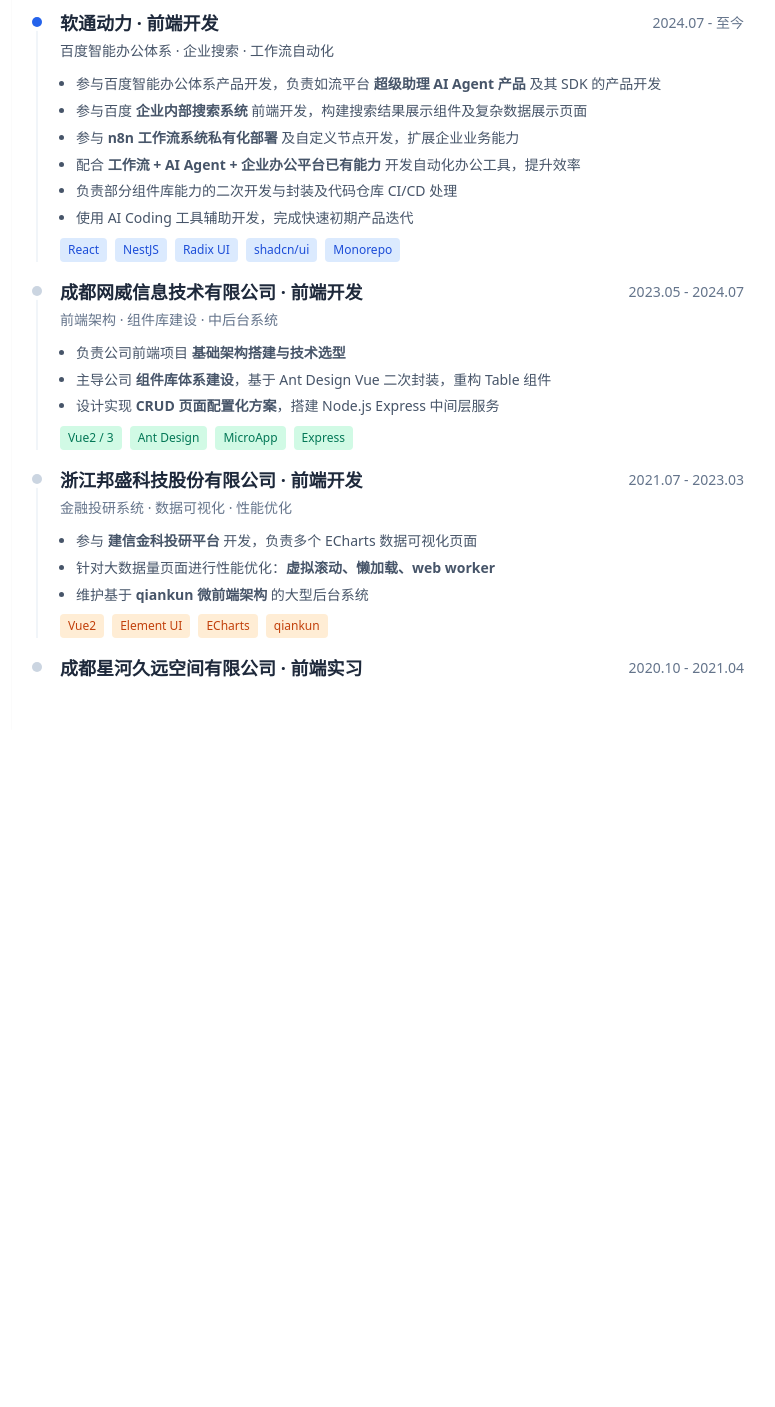
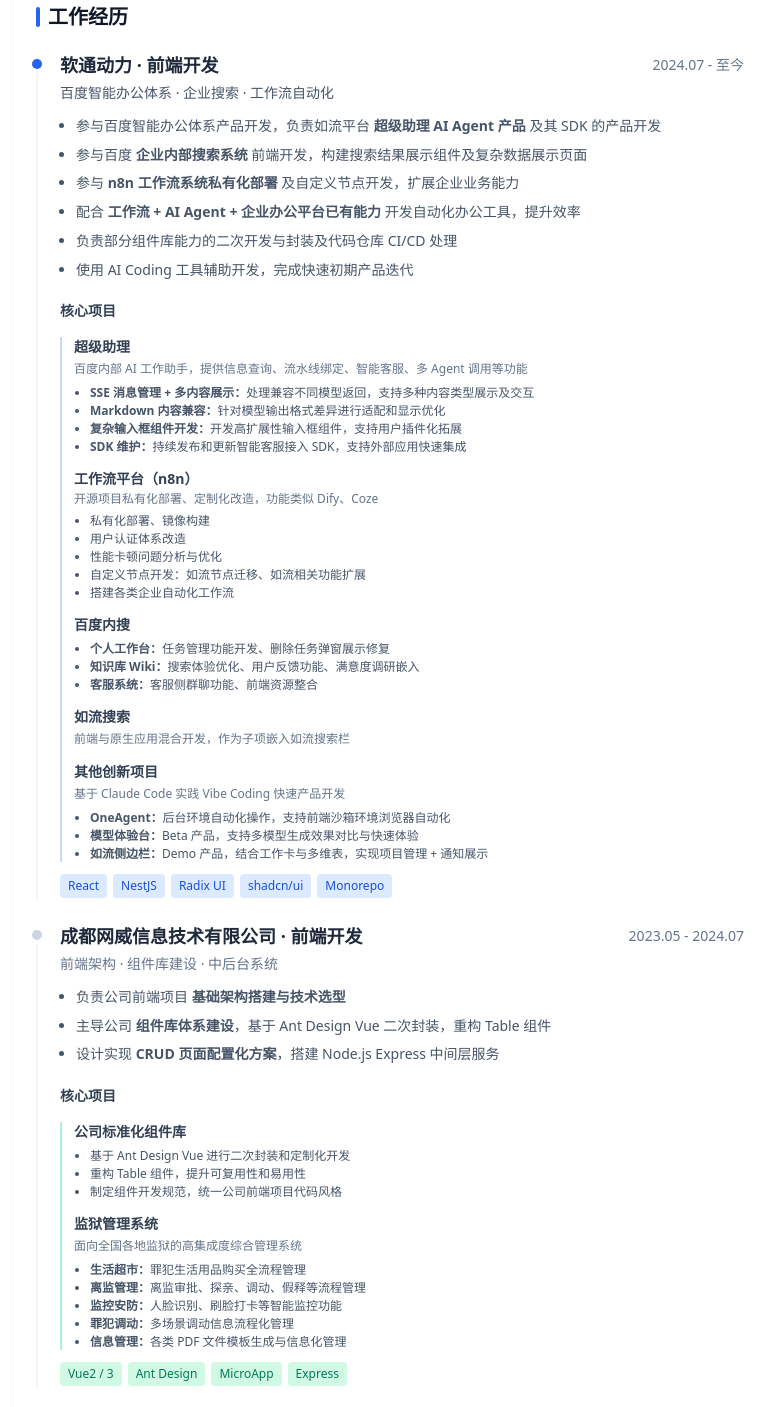
Before and after one commit to zhoulinf/resume, a plain HTML site: page index.html in a window 1280 px wide. Shown: the part 347-1754 px from the top of the page, without its empty margins (244-1019 px from the left). Before the commit the page ends 1077 px from the top, so only its background shows below. Drawn offline with nearby package versions, Linux system fonts and the light colour scheme.

Commit message:
增加项目经历

```diff
--- a/index.html
+++ b/index.html
@@ -113,21 +113,22 @@
         </div>
 
         <div class="space-y-1">
-          <h3 class="font-bold text-slate-800  ">组件库</h3>
-          <p class="text-slate-600 leading-relaxed">Ant Design<br>Element Plus<br>Vant</p>
+          <h3 class="font-bold text-slate-800">数据库</h3>
+          <p class="text-slate-600 leading-relaxed">mysql<br>redis<br>Mongodb</p>
         </div>
 
         <div class="space-y-1">
-          <h3 class="font-bold text-slate-800  ">UI 框架</h3>
-          <p class="text-slate-600 leading-relaxed">Radix UI<br>shadcn / ui<br>TailwindCSS</p>
+          <h3 class="font-bold text-slate-800  ">UI 库</h3>
+          <p class="text-slate-600 leading-relaxed">Radix UI<br>shadcn ui<br>TailwindCSS<br> AntDesign<br>Element Plus
+          </p>
         </div>
       </div>
     </section>
 
 
     <!-- 工作经历 -->
-    <section class="mb-6">
-      <h2 class="text-lg md:text-xl font-bold text-slate-900 mb-6 flex items-center gap-2">
+    <section class="mb-8">
+      <h2 class="text-lg md:text-xl font-bold text-slate-900 mb-5 flex items-center gap-2">
         <span class="w-1 h-5 bg-blue-600 rounded-full"></span>
         工作经历
       </h2>
@@ -135,7 +136,7 @@
 
       <!-- 软通动力 -->
       <div
-        class="mb-4 relative pl-6 before:absolute before:left-0 before:top-2 before:bottom-0 before:w-0.5 before:bg-slate-100">
+        class="mb-6 relative pl-6 before:absolute before:left-0 before:top-2 before:bottom-0 before:w-0.5 before:bg-slate-100">
         <div class="absolute left-[-4px] top-2 w-2.5 h-2.5 rounded-full bg-blue-600 ring-4 ring-white"></div>
 
         <div class="flex flex-col md:flex-row md:justify-between md:items-start mb-3 gap-2">
@@ -143,12 +144,11 @@
             <h3 class="text-base md:text-lg font-bold text-slate-800">软通动力 · 前端开发</h3>
             <p class="text-sm text-slate-600 font-medium mt-1">百度智能办公体系 · 企业搜索 · 工作流自动化</p>
           </div>
-          <p
-            class="text-xs md:text-sm text-slate-500 px-3 py-1 self-start">
+          <p class="text-xs md:text-sm text-slate-500 px-3 py-1 self-start">
             2024.07 - 至今</p>
         </div>
 
-        <ul class="list-disc pl-4 space-y-1 text-sm text-slate-600 leading-relaxed">
+        <ul class="list-disc pl-4 space-y-1.5 text-sm text-slate-600 leading-relaxed">
           <li>参与百度智能办公体系产品开发，负责如流平台 <strong>超级助理 AI Agent 产品</strong> 及其 SDK 的产品开发</li>
           <li>参与百度 <strong>企业内部搜索系统</strong> 前端开发，构建搜索结果展示组件及复杂数据展示页面</li>
           <li>参与 <strong>n8n 工作流系统私有化部署</strong> 及自定义节点开发，扩展企业业务能力</li>
@@ -157,7 +157,58 @@
           <li>使用 AI Coding 工具辅助开发，完成快速初期产品迭代</li>
         </ul>
 
-        <div class="mt-2 flex flex-wrap gap-2">
+        <!-- 项目经历 -->
+        <div class="mt-5 space-y-4">
+          <h4 class="text-sm font-semibold text-slate-700">核心项目</h4>
+
+          <div class="pl-3 border-l-2 border-blue-200 space-y-3.5">
+            <div>
+              <p class="text-sm font-semibold text-slate-700">超级助理</p>
+              <p class="text-xs text-slate-500 mt-0.5 leading-relaxed">百度内部 AI 工作助手，提供信息查询、流水线绑定、智能客服、多 Agent 调用等功能</p>
+              <ul class="list-disc pl-4 mt-1.5 text-xs text-slate-600 space-y-0.5">
+                <li><strong>SSE 消息管理 + 多内容展示：</strong>处理兼容不同模型返回，支持多种内容类型展示及交互</li>
+                <li><strong>Markdown 内容兼容：</strong>针对模型输出格式差异进行适配和显示优化</li>
+                <li><strong>复杂输入框组件开发：</strong>开发高扩展性输入框组件，支持用户插件化拓展</li>
+                <li><strong>SDK 维护：</strong>持续发布和更新智能客服接入 SDK，支持外部应用快速集成</li>
+              </ul>
+            </div>
+            <div>
+              <p class="text-sm font-semibold text-slate-700">工作流平台（n8n）</p>
+              <p class="text-xs text-slate-500 mt-0.5">开源项目私有化部署、定制化改造，功能类似 Dify、Coze</p>
+              <ul class="list-disc pl-4 mt-1.5 text-xs text-slate-600 space-y-0.5">
+                <li>私有化部署、镜像构建</li>
+                <li>用户认证体系改造</li>
+                <li>性能卡顿问题分析与优化</li>
+                <li>自定义节点开发：如流节点迁移、如流相关功能扩展</li>
+                <li>搭建各类企业自动化工作流</li>
+              </ul>
+            </div>
+
+            <div>
+              <p class="text-sm font-semibold text-slate-700">百度内搜</p>
+              <ul class="list-disc pl-4 mt-1.5 text-xs text-slate-600 space-y-0.5">
+                <li><strong>个人工作台：</strong>任务管理功能开发、删除任务弹窗展示修复</li>
+                <li><strong>知识库 Wiki：</strong>搜索体验优化、用户反馈功能、满意度调研嵌入</li>
+                <li><strong>客服系统：</strong>客服侧群聊功能、前端资源整合</li>
+              </ul>
+            </div>
+            <div>
+              <p class="text-sm font-semibold text-slate-700">如流搜索</p>
+              <p class="text-xs text-slate-500 mt-0.5 leading-relaxed">前端与原生应用混合开发，作为子项嵌入如流搜索栏</p>
+            </div>
+            <div>
+              <p class="text-sm font-semibold text-slate-700">其他创新项目</p>
+              <p class="text-xs text-slate-500 mt-0.5 leading-relaxed">基于 Claude Code 实践 Vibe Coding 快速产品开发</p>
+              <ul class="list-disc pl-4 mt-1.5 text-xs text-slate-600 space-y-0.5">
+                <li><strong>OneAgent：</strong>后台环境自动化操作，支持前端沙箱环境浏览器自动化</li>
+                <li><strong>模型体验台：</strong>Beta 产品，支持多模型生成效果对比与快速体验</li>
+                <li><strong>如流侧边栏：</strong>Demo 产品，结合工作卡与多维表，实现项目管理 + 通知展示</li>
+              </ul>
+            </div>
+          </div>
+        </div>
+
+        <div class="mt-3 flex flex-wrap gap-1.5">
           <span class="text-[10px] md:text-xs bg-blue-100 text-blue-700 px-2 py-1 rounded">React</span>
           <span class="text-[10px] md:text-xs bg-blue-100 text-blue-700 px-2 py-1 rounded">NestJS</span>
           <span class="text-[10px] md:text-xs bg-blue-100 text-blue-700 px-2 py-1 rounded">Radix UI</span>
@@ -169,7 +220,7 @@
 
       <!-- 成都网威 -->
       <div
-        class="mb-4 relative pl-6 before:absolute before:left-0 before:top-2 before:bottom-0 before:w-0.5 before:bg-slate-100">
+        class="mb-6 relative pl-6 before:absolute before:left-0 before:top-2 before:bottom-0 before:w-0.5 before:bg-slate-100">
         <div class="absolute left-[-4px] top-2 w-2.5 h-2.5 rounded-full bg-slate-300 ring-4 ring-white"></div>
 
         <div class="flex flex-col md:flex-row md:justify-between md:items-start mb-3 gap-2">
@@ -177,24 +228,50 @@
             <h3 class="text-base md:text-lg font-bold text-slate-800">成都网威信息技术有限公司 · 前端开发</h3>
             <p class="text-sm text-slate-500 font-medium mt-1">前端架构 · 组件库建设 · 中后台系统</p>
           </div>
-          <p
-            class="text-xs md:text-sm text-slate-500 px-3 py-1 self-start">
+          <p class="text-xs md:text-sm text-slate-500 px-3 py-1 self-start">
             2023.05 - 2024.07</p>
         </div>
 
-        <ul class="list-disc pl-4 space-y-1 text-sm text-slate-600 leading-relaxed">
+        <ul class="list-disc pl-4 space-y-1.5 text-sm text-slate-600 leading-relaxed">
           <li>负责公司前端项目 <strong>基础架构搭建与技术选型</strong></li>
           <li>主导公司 <strong>组件库体系建设</strong>，基于 Ant Design Vue 二次封装，重构 Table 组件</li>
           <li>设计实现 <strong>CRUD 页面配置化方案</strong>，搭建 Node.js Express 中间层服务</li>
         </ul>
 
-        <div class="mt-2 flex flex-wrap gap-2">
+        <!-- 项目经历 -->
+        <div class="mt-5 space-y-4">
+          <h4 class="text-sm font-semibold text-slate-700">核心项目</h4>
+
+          <div class="pl-3 border-l-2 border-emerald-200 space-y-3.5">
+            <div>
+              <p class="text-sm font-semibold text-slate-700">公司标准化组件库</p>
+              <ul class="list-disc pl-4 mt-1.5 text-xs text-slate-600 space-y-0.5">
+                <li>基于 Ant Design Vue 进行二次封装和定制化开发</li>
+                <li>重构 Table 组件，提升可复用性和易用性</li>
+                <li>制定组件开发规范，统一公司前端项目代码风格</li>
+              </ul>
+            </div>
+
+            <div>
+              <p class="text-sm font-semibold text-slate-700">监狱管理系统</p>
+              <p class="text-xs text-slate-500 mt-0.5 leading-relaxed">面向全国各地监狱的高集成度综合管理系统</p>
+              <ul class="list-disc pl-4 mt-1.5 text-xs text-slate-600 space-y-0.5">
+                <li><strong>生活超市：</strong>罪犯生活用品购买全流程管理</li>
+                <li><strong>离监管理：</strong>离监审批、探亲、调动、假释等流程管理</li>
+                <li><strong>监控安防：</strong>人脸识别、刷脸打卡等智能监控功能</li>
+                <li><strong>罪犯调动：</strong>多场景调动信息流程化管理</li>
+                <li><strong>信息管理：</strong>各类 PDF 文件模板生成与信息化管理</li>
+              </ul>
+            </div>
+          </div>
+        </div>
+
+        <div class="mt-3 flex flex-wrap gap-1.5">
           <span class="text-[10px] md:text-xs bg-emerald-100 text-emerald-700 px-2 py-1 rounded">Vue2 /
             3</span>
           <span class="text-[10px] md:text-xs bg-emerald-100 text-emerald-700 px-2 py-1 rounded">Ant
             Design</span>
-          <span
-            class="text-[10px] md:text-xs bg-emerald-100 text-emerald-700 px-2 py-1 rounded">MicroApp</span>
+          <span class="text-[10px] md:text-xs bg-emerald-100 text-emerald-700 px-2 py-1 rounded">MicroApp</span>
           <span class="text-[10px] md:text-xs bg-emerald-100 text-emerald-700 px-2 py-1 rounded">Express</span>
         </div>
       </div>
@@ -202,7 +279,7 @@
 
       <!-- 浙江邦盛 -->
       <div
-        class="mb-4 relative pl-6 before:absolute before:left-0 before:top-2 before:bottom-0 before:w-0.5 before:bg-slate-100">
+        class="mb-6 relative pl-6 before:absolute before:left-0 before:top-2 before:bottom-0 before:w-0.5 before:bg-slate-100">
         <div class="absolute left-[-4px] top-2 w-2.5 h-2.5 rounded-full bg-slate-300 ring-4 ring-white"></div>
 
         <div class="flex flex-col md:flex-row md:justify-between md:items-start mb-3 gap-2">
@@ -210,17 +287,16 @@
             <h3 class="text-base md:text-lg font-bold text-slate-800">浙江邦盛科技股份有限公司 · 前端开发</h3>
             <p class="text-sm text-slate-500 font-medium mt-1">金融投研系统 · 数据可视化 · 性能优化</p>
           </div>
-          <p
-            class="text-xs md:text-sm text-slate-500  px-3 py-1 self-start">
+          <p class="text-xs md:text-sm text-slate-500  px-3 py-1 self-start">
             2021.07 - 2023.03</p>
         </div>
 
-        <ul class="list-disc pl-4 space-y-1 text-sm text-slate-600 leading-relaxed">
+        <ul class="list-disc pl-4 space-y-1.5 text-sm text-slate-600 leading-relaxed">
           <li>参与 <strong>建信金科投研平台</strong> 开发，负责多个 ECharts 数据可视化页面</li>
           <li>针对大数据量页面进行性能优化：<strong>虚拟滚动、懒加载、web worker</strong></li>
           <li>维护基于 <strong>qiankun 微前端架构</strong> 的大型后台系统</li>
         </ul>
-        <div class="mt-2 flex flex-wrap gap-2">
+        <div class="mt-3 flex flex-wrap gap-1.5">
           <span class="text-[10px] md:text-xs bg-orange-100 text-orange-700 px-2 py-1 rounded">Vue2</span>
           <span class="text-[10px] md:text-xs bg-orange-100 text-orange-700 px-2 py-1 rounded">Element
             UI</span>
@@ -237,8 +313,7 @@
           <div>
             <h3 class="text-base md:text-lg font-bold text-slate-800">成都星河久远空间有限公司 · 前端实习</h3>
           </div>
-          <p
-            class="text-xs md:text-sm text-slate-500 px-3 py-1  self-start">
+          <p class="text-xs md:text-sm text-slate-500 px-3 py-1  self-start">
             2020.10 - 2021.04</p>
         </div>
       </div>
```
